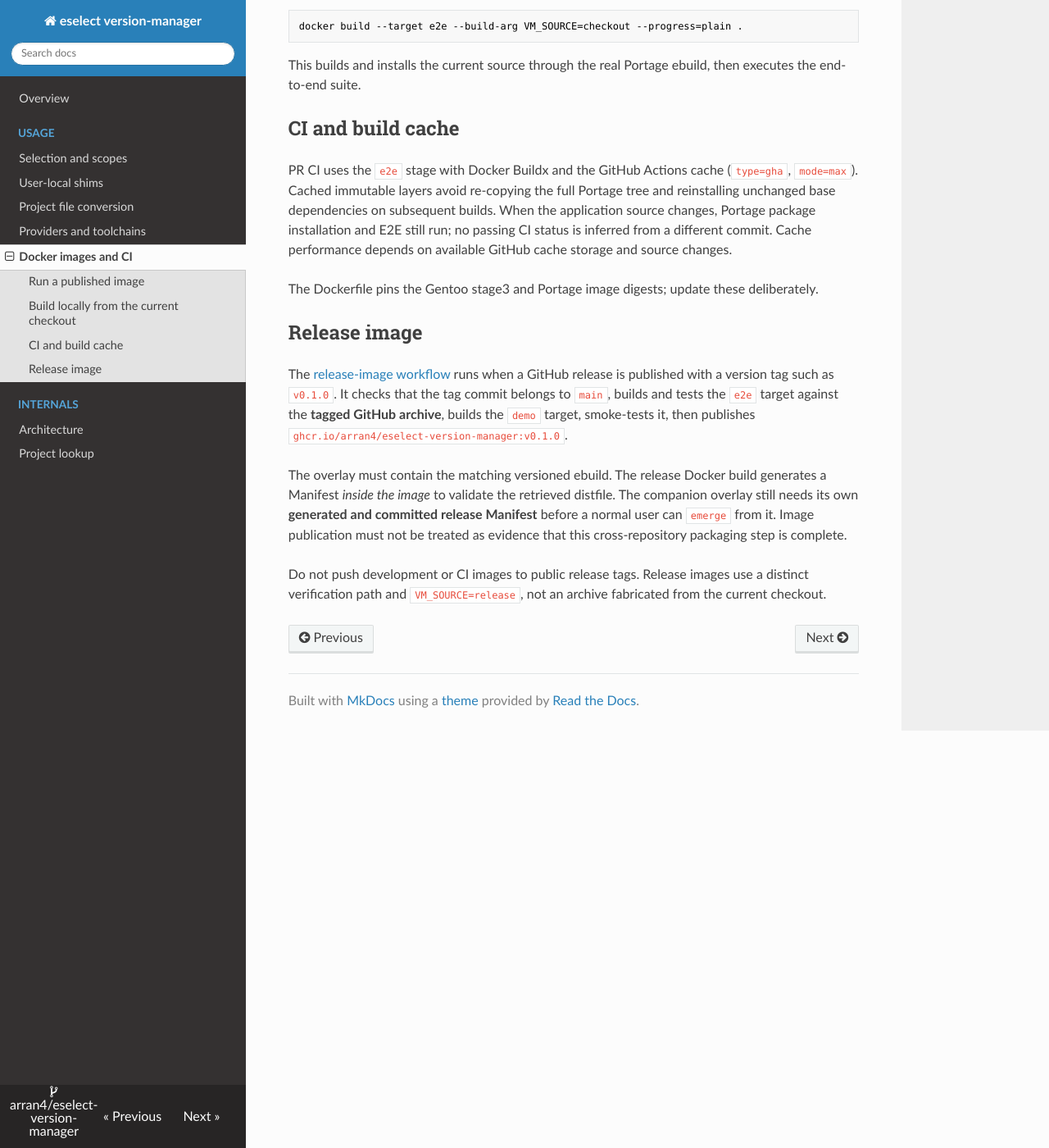
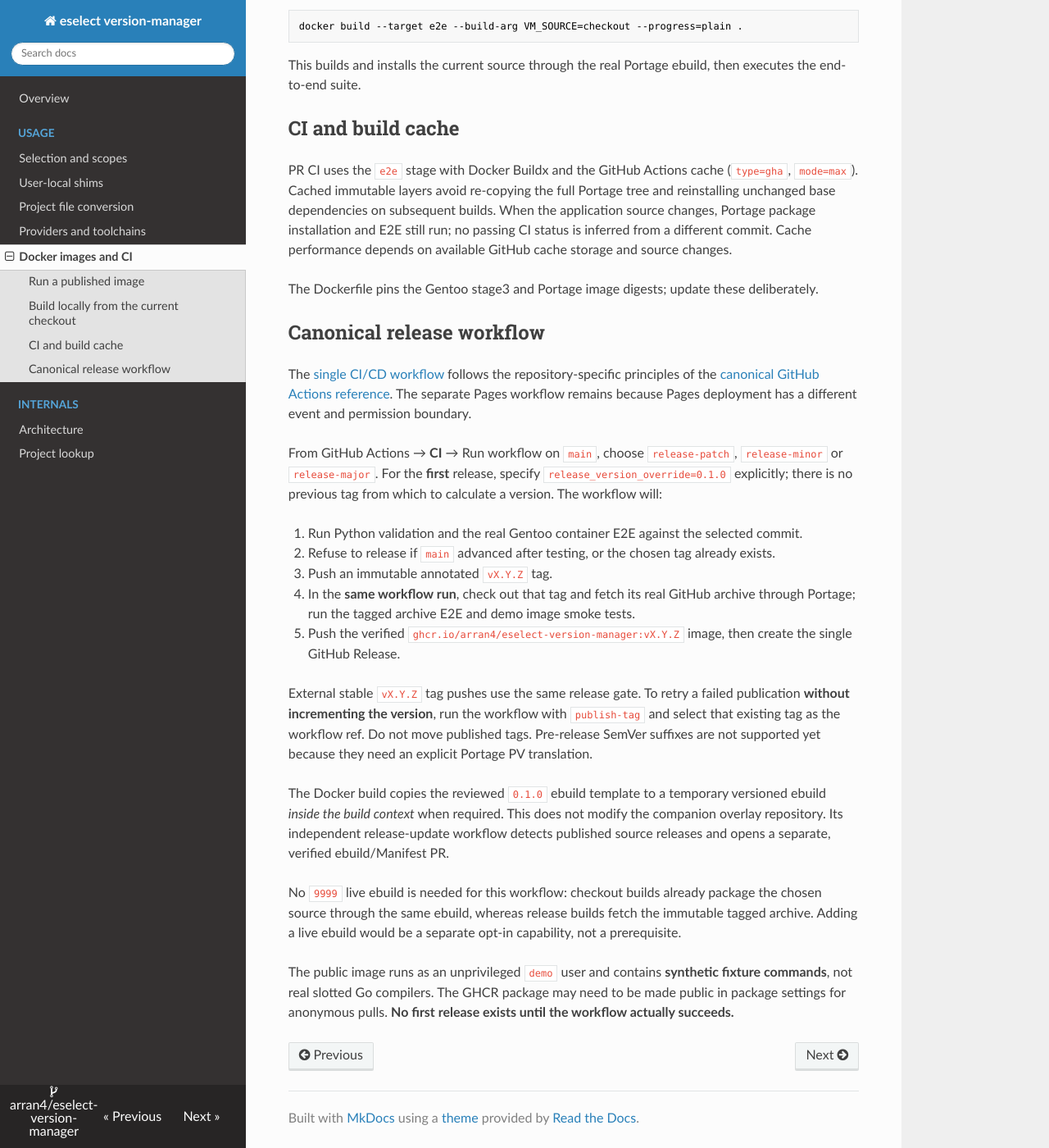
Before and after one commit to arran4/eselect-version-manager, an MkDocs documentation site: the page built from docs/containers.md, in a window 1280 px wide and 1400 px high, scrolled down 1303 px. Shown: the whole window at 82% size. Built offline with MkDocs 1.6.1, drawn with Linux system fonts in a browser that asks for light colours; nearby versions of some CDN libraries.

Commit message:
ci: adopt canonical gated release flow and retire duplicate publisher

```diff
--- a/docs/containers.md
+++ b/docs/containers.md
@@ -58,10 +58,22 @@ PR CI uses the `e2e` stage with Docker Buildx and the GitHub Actions cache (`typ
 
 The Dockerfile pins the Gentoo stage3 and Portage image digests; update these deliberately.
 
-## Release image
+## Canonical release workflow
 
-The [release-image workflow](https://github.com/arran4/eselect-version-manager/actions/workflows/release-image.yml) runs when a GitHub release is published with a version tag such as `v0.1.0`. It checks that the tag commit belongs to `main`, builds and tests the `e2e` target against the **tagged GitHub archive**, builds the `demo` target, smoke-tests it, then publishes `ghcr.io/arran4/eselect-version-manager:v0.1.0`.
+The [single CI/CD workflow](../.github/workflows/ci.yml) follows the repository-specific principles of the [canonical GitHub Actions reference](https://github.com/arran4/blog/blob/main/content/post/2026/043-canonical-github-actions-ci-cd-super-reference/index.md). The separate Pages workflow remains because Pages deployment has a different event and permission boundary.
 
-The overlay must contain the matching versioned ebuild. The release Docker build generates a Manifest *inside the image* to validate the retrieved distfile. The companion overlay still needs its own **generated and committed release Manifest** before a normal user can `emerge` from it. Image publication must not be treated as evidence that this cross-repository packaging step is complete.
+From GitHub Actions → **CI** → Run workflow on `main`, choose `release-patch`, `release-minor` or `release-major`. For the **first** release, specify `release_version_override=0.1.0` explicitly; there is no previous tag from which to calculate a version. The workflow will:
 
-Do not push development or CI images to public release tags. Release images use a distinct verification path and `VM_SOURCE=release`, not an archive fabricated from the current checkout.
+1. Run Python validation and the real Gentoo container E2E against the selected commit.
+2. Refuse to release if `main` advanced after testing, or the chosen tag already exists.
+3. Push an immutable annotated `vX.Y.Z` tag.
+4. In the **same workflow run**, check out that tag and fetch its real GitHub archive through Portage; run the tagged archive E2E and demo image smoke tests.
+5. Push the verified `ghcr.io/arran4/eselect-version-manager:vX.Y.Z` image, then create the single GitHub Release.
+
+External stable `vX.Y.Z` tag pushes use the same release gate. To retry a failed publication **without incrementing the version**, run the workflow with `publish-tag` and select that existing tag as the workflow ref. Do not move published tags. Pre-release SemVer suffixes are not supported yet because they need an explicit Portage PV translation.
+
+The Docker build copies the reviewed `0.1.0` ebuild template to a temporary versioned ebuild *inside the build context* when required. This does not modify the companion overlay repository. Its independent release-update workflow detects published source releases and opens a separate, verified ebuild/Manifest PR.
+
+No `9999` live ebuild is needed for this workflow: checkout builds already package the chosen source through the same ebuild, whereas release builds fetch the immutable tagged archive. Adding a live ebuild would be a separate opt-in capability, not a prerequisite.
+
+The public image runs as an unprivileged `demo` user and contains **synthetic fixture commands**, not real slotted Go compilers. The GHCR package may need to be made public in package settings for anonymous pulls. **No first release exists until the workflow actually succeeds.**
```
Also changed, not shown: README.md (+4 -0 lines), 4 other files.
